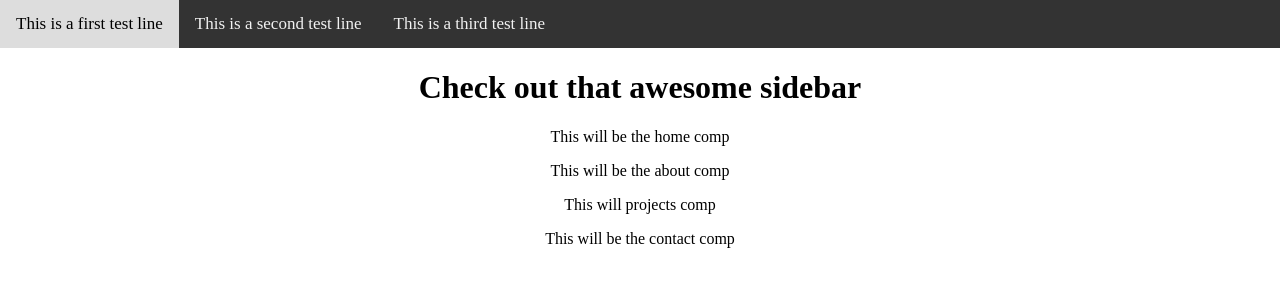
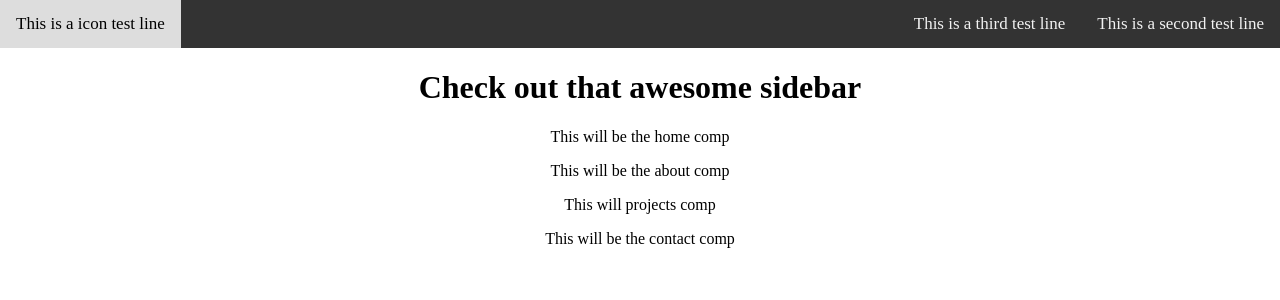
Before and after one commit to KeiferE/Csc-Portfolio-Website, a React (Create React App) app in the folder csc-portfolio/: page / in a window 1280 px wide. Shown: the top 300 px of the page. Built offline with nearby package versions, Linux system fonts and the light colour scheme.

Commit message:
continuing work on nav bar. Work on having element position change depending on item

```diff
--- a/csc-portfolio/src/components/css/Sidebar.css
+++ b/csc-portfolio/src/components/css/Sidebar.css
@@ -6,13 +6,21 @@
 
 /* style for link items within */
 #sidebar a {
-    float: left;
+    float: right;
     color: #f2f2f2;
     text-align: center;
     padding: 14px 16px;
     text-decoration: none;
     font-size: 17px;
 }
+
+/* style for icon image */
+#sidebar .icon {
+    float: left;
+    color:red;
+}
+
+/* style for center item
 
 /* style for hover interaction with items */
 #sidebar a:hover {
--- a/csc-portfolio/src/components/sidebar.jsx
+++ b/csc-portfolio/src/components/sidebar.jsx
@@ -5,8 +5,8 @@ export default class Sidebar extends Component {
     render() {
         return (
             <div id="sidebar">
-                <a className="menu-item" href="/">
-                    This is a first test line
+                <a class="icon" href="/">
+                    This is a icon test line
                 </a>
 
                 <a className="menu-item" href="/">
```
